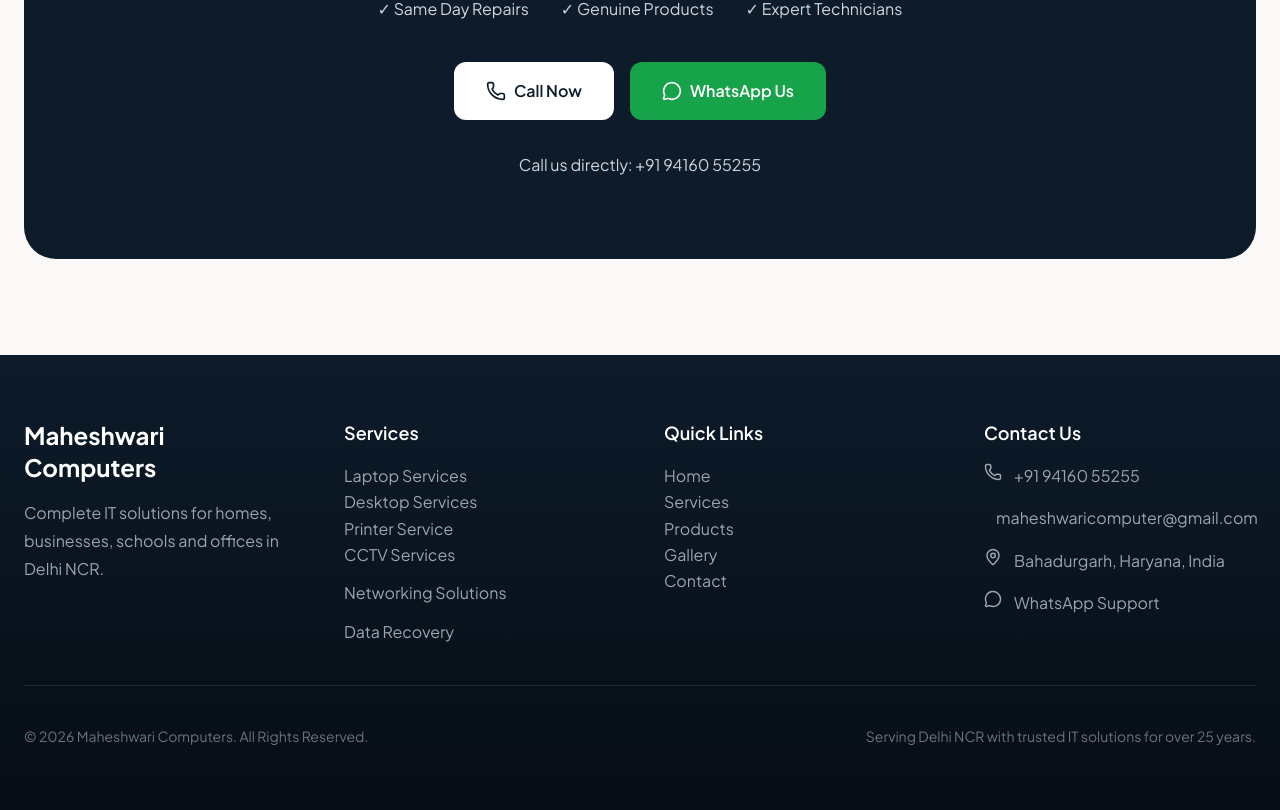
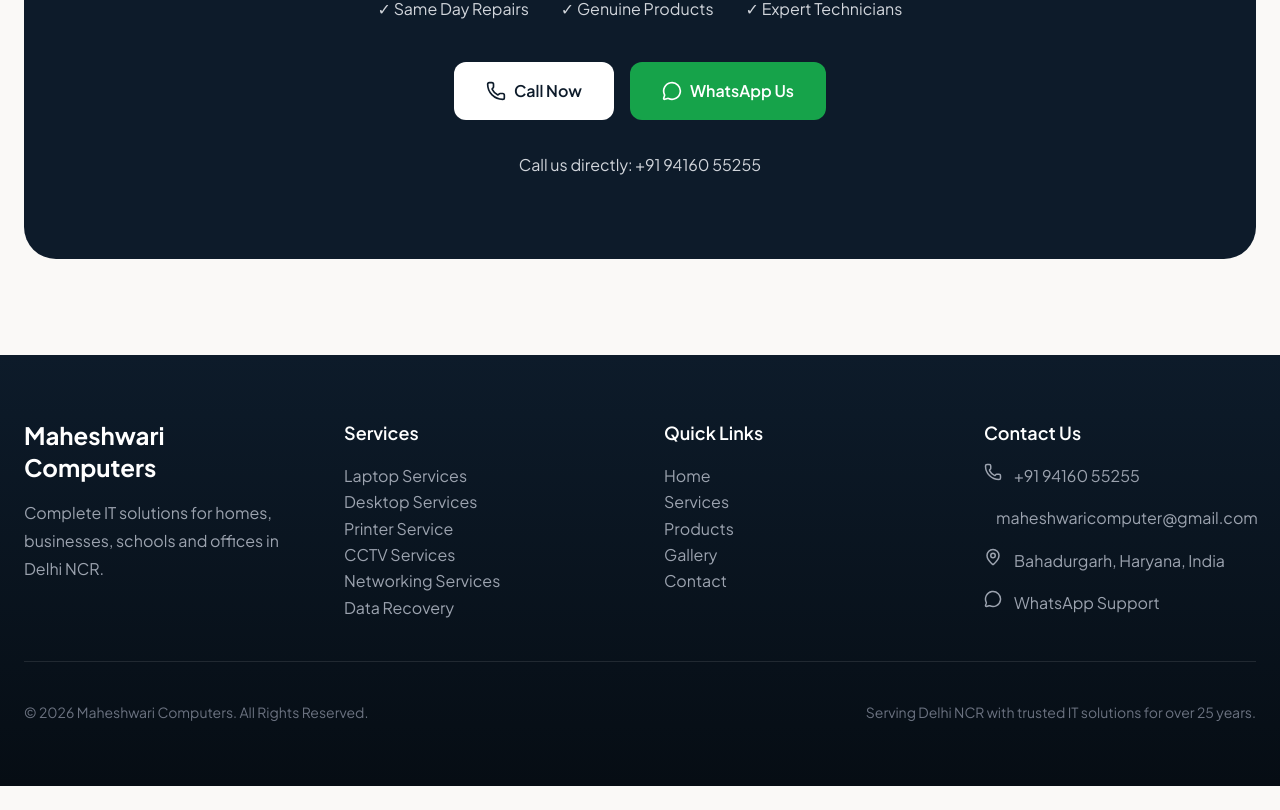
Before and after one commit to mkrishna09/Maheshwari-Computers, a Next.js app: page / in a window 1280 px wide. Shown: the part 5016-5826 px from the top of the page. After the commit the page ends 5802 px from the top, so only its background shows below. Built offline with nearby package versions, Linux system fonts and the light colour scheme.

Commit message:
Fourth Commit

```diff
--- a/components/global/Footer.tsx
+++ b/components/global/Footer.tsx
@@ -36,8 +36,8 @@ import {
               <Link href="/services/desktop-repair">Desktop Services</Link><br />
               <Link href="/services/printer-repair">Printer Service</Link><br />
               <Link href="/services/cctv-installation">CCTV Services</Link><br />
-                <li>Networking Solutions</li>
-                <li>Data Recovery</li>
+              <Link href="/services/networking">Networking Services</Link><br />
+              <Link href="/services/data-recovery">Data Recovery</Link>
               </ul>
             </div>
 
```
